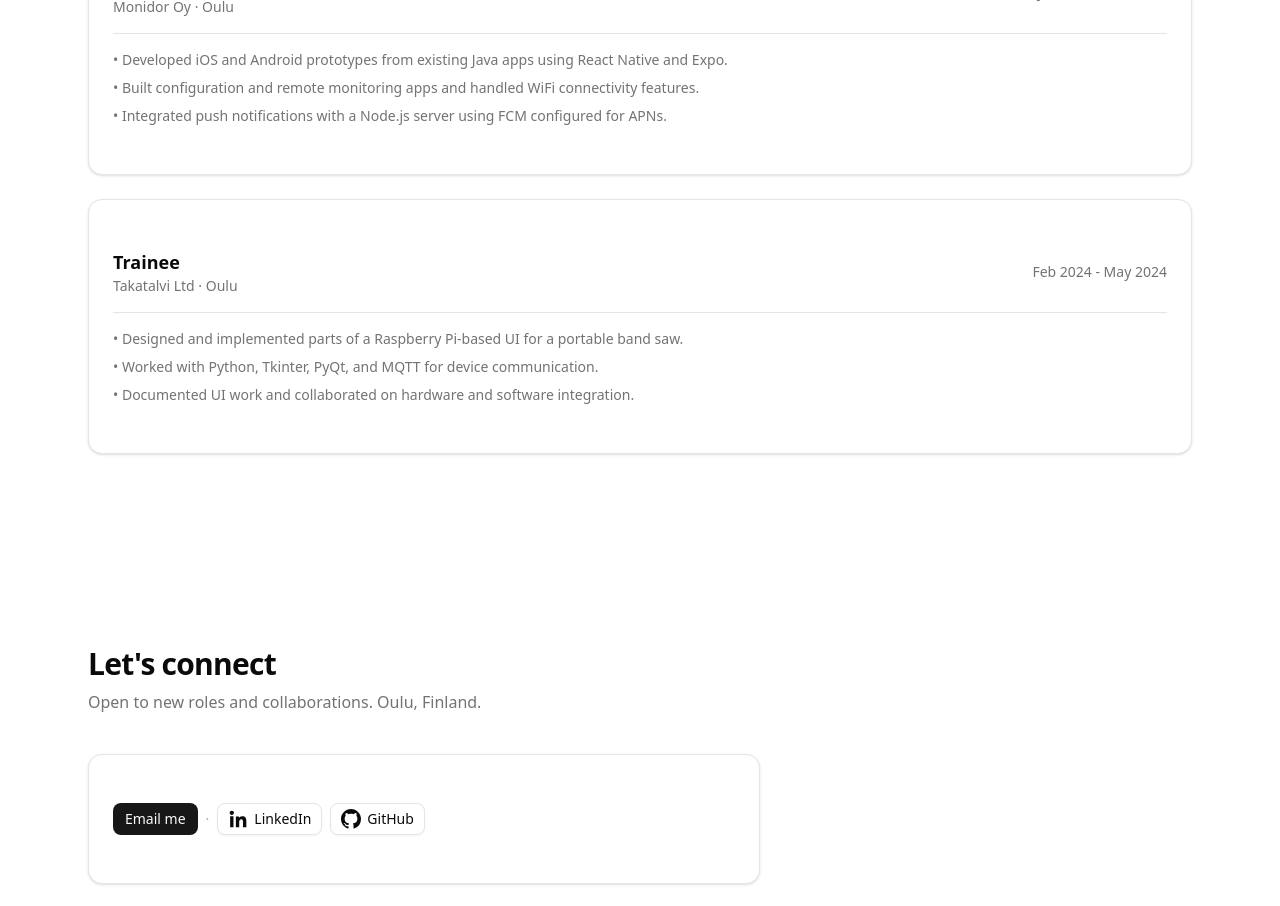
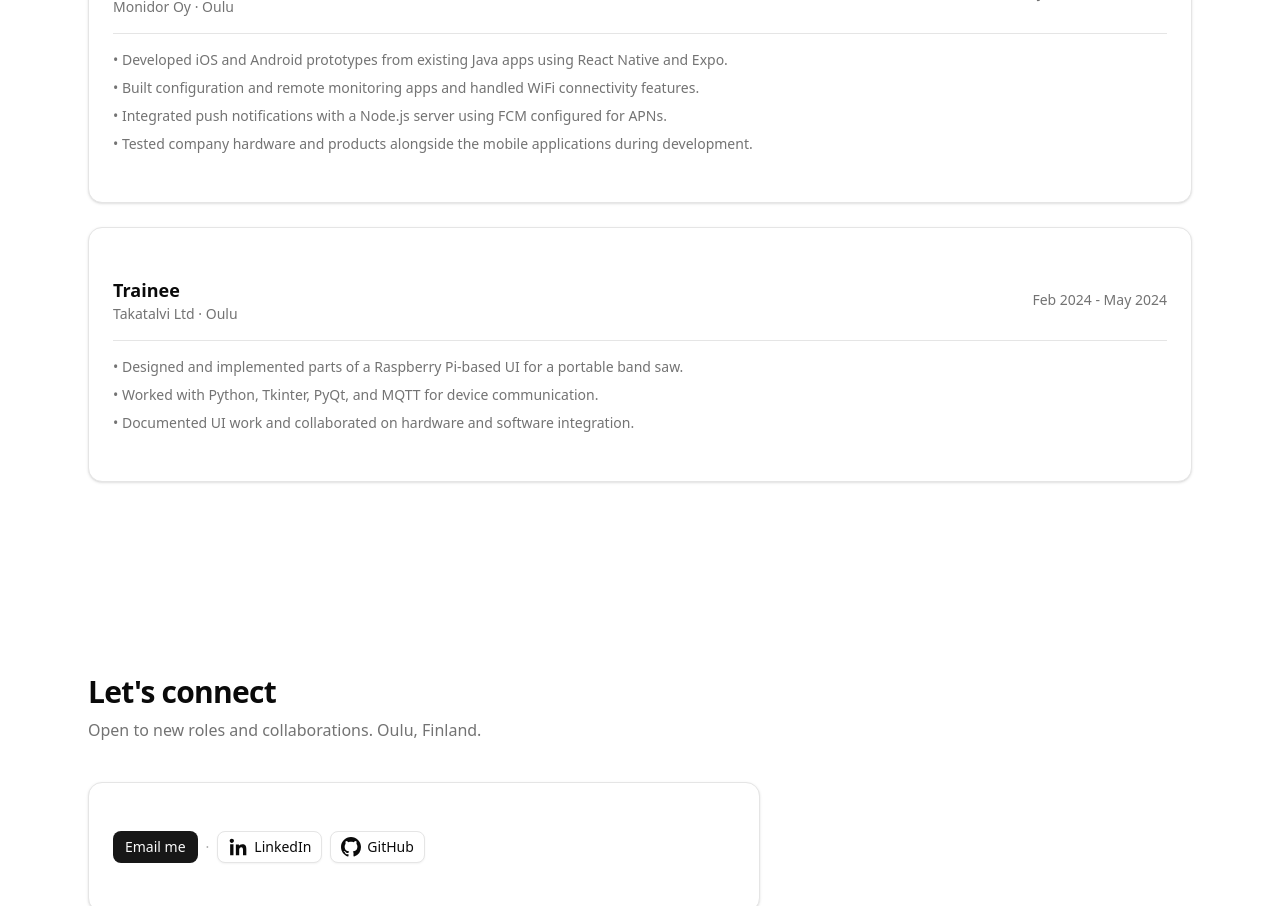
Before and after one commit to asku1990/portflio, a Next.js app: page / in a window 1280 px wide. Shown: the part 4120-5026 px from the top of the page. Built offline with nearby package versions, Linux system fonts and the light colour scheme.

Commit message:
docs(experience): add hardware testing bullet for Monidor

```diff
--- a/data/portfolio.ts
+++ b/data/portfolio.ts
@@ -442,6 +442,7 @@ export const portfolioData: PortfolioData = {
         "Developed iOS and Android prototypes from existing Java apps using React Native and Expo.",
         "Built configuration and remote monitoring apps and handled WiFi connectivity features.",
         "Integrated push notifications with a Node.js server using FCM configured for APNs.",
+        "Tested company hardware and products alongside the mobile applications during development.",
       ],
     },
     {
```
